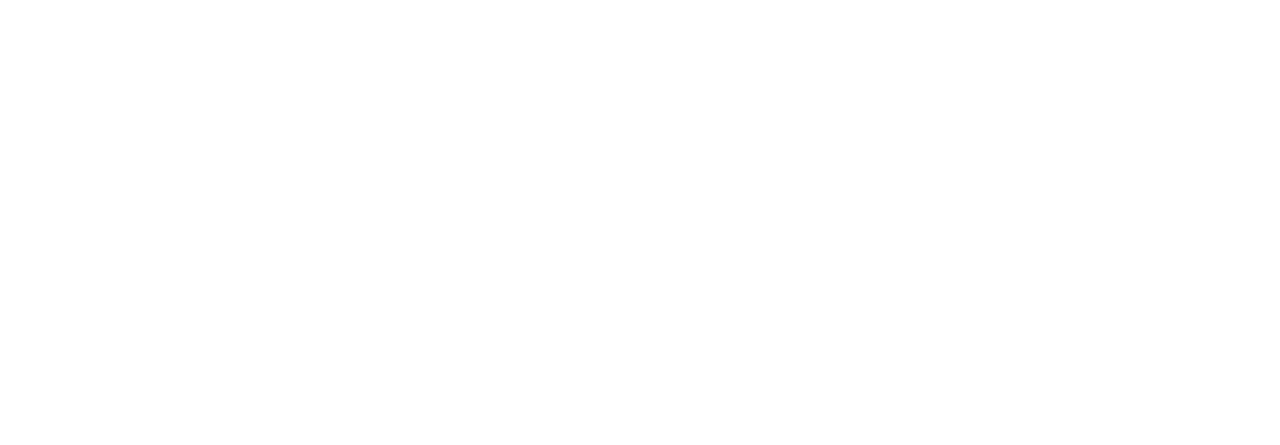
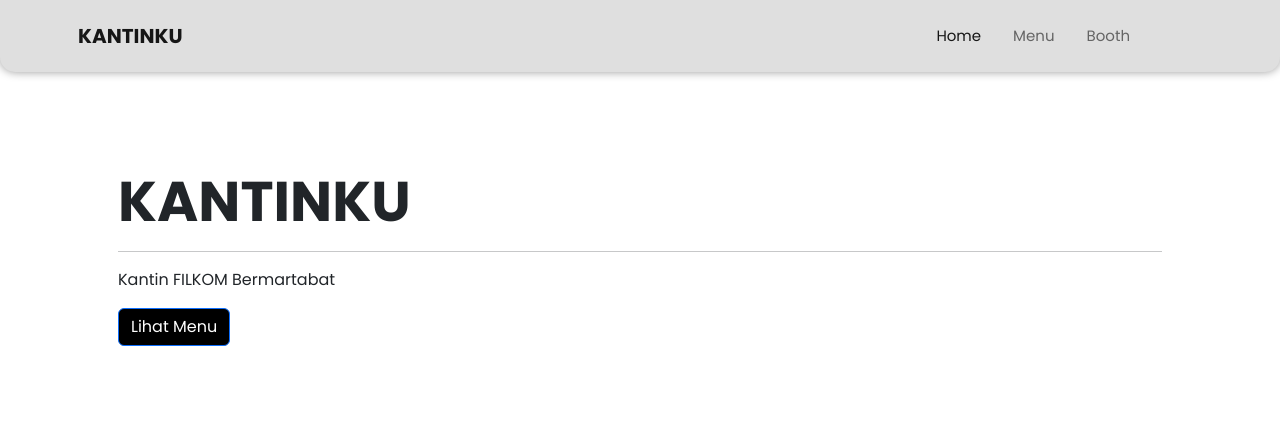
Before and after one commit to adityarizkyramadhan/Project-Akhir-IMK, a plain HTML site: page index.html in a window 1280 px wide. Drawn offline with nearby package versions, Linux system fonts and the light colour scheme.

Commit message:
navbar jumbotron

```diff
--- a/index.html
+++ b/index.html
@@ -1,12 +1,50 @@
 <!DOCTYPE html>
 <html lang="en">
-<head>
-    <meta charset="UTF-8">
-    <meta http-equiv="X-UA-Compatible" content="IE=edge">
-    <meta name="viewport" content="width=device-width, initial-scale=1.0">
+  <head>
+    <meta charset="UTF-8" />
+    <meta http-equiv="X-UA-Compatible" content="IE=edge" />
+    <meta name="viewport" content="width=device-width, initial-scale=1.0" />
     <title>Document</title>
-</head>
-<body>
-
-</body>
+    <link rel="stylesheet" href="style.css" />
+    <link rel="preconnect" href="https://fonts.googleapis.com" />
+    <link rel="preconnect" href="https://fonts.gstatic.com" crossorigin />
+    <link href="https://fonts.googleapis.com/css2?family=Poppins:wght@300;400;500;700&display=swap" rel="stylesheet" />
+    <link href="https://cdn.jsdelivr.net/npm/bootstrap@5.2.2/dist/css/bootstrap.min.css" rel="stylesheet" integrity="sha384-Zenh87qX5JnK2Jl0vWa8Ck2rdkQ2Bzep5IDxbcnCeuOxjzrPF/et3URy9Bv1WTRi" crossorigin="anonymous" />
+  </head>
+  <body>
+    <!-- NAVBAR -->
+    <nav class="navbar navbar-expand-lg">
+      <div class="container p-2">
+        <a class="navbar-brand fw-bold" href="#">KANTINKU</a>
+        <button class="navbar-toggler" type="button" data-bs-toggle="collapse" data-bs-target="#navbarNav" aria-controls="navbarNav" aria-expanded="false" aria-label="Toggle navigation">
+          <span class="navbar-toggler-icon"></span>
+        </button>
+        <div class="collapse navbar-collapse" id="navbarNav">
+          <ul class="navbar-nav ms-auto me-5">
+            <li class="nav-item pe-3">
+              <a class="nav-link active" aria-current="page" href="#">Home</a>
+            </li>
+            <li class="nav-item pe-3">
+              <a class="nav-link" href="#">Menu</a>
+            </li>
+            <li class="nav-item pe-3">
+              <a class="nav-link" href="#">Booth</a>
+            </li>
+          </ul>
+        </div>
+      </div>
+    </nav>
+    <!-- END NAVBAR -->
+    <!-- JUMBOTRON -->
+    <div class="container-fluid jumbotron text-dark p-5">
+      <div class="container p-5">
+        <h1 class="display-4 fw-bold">KANTINKU</h1>
+        <hr />
+        <p>Kantin FILKOM Bermartabat</p>
+        <a href="#" class="btn btn-primary btn-jum">Lihat Menu</a>
+      </div>
+    </div>
+    <!-- END JUMBOTRON -->
+    <script src="https://cdn.jsdelivr.net/npm/bootstrap@5.2.2/dist/js/bootstrap.bundle.min.js" integrity="sha384-OERcA2EqjJCMA+/3y+gxIOqMEjwtxJY7qPCqsdltbNJuaOe923+mo//f6V8Qbsw3" crossorigin="anonymous"></script>
+  </body>
 </html>
--- a/style.css
+++ b/style.css
@@ -0,0 +1,20 @@
+* {
+  font-family: "Poppins", sans-serif;
+}
+.navbar {
+  background-color: rgb(223, 223, 223) !important;
+  border-radius: 0px 0px 15px 15px;
+  box-shadow: 0px 0px 10px #9a9a9a;
+}
+
+.navbar-nav {
+  font-size: 15px;
+}
+
+.jumbotron {
+  font-family: "Poppins", sans-serif;
+}
+
+.btn-jum {
+  background-color: black !important;
+}
```
